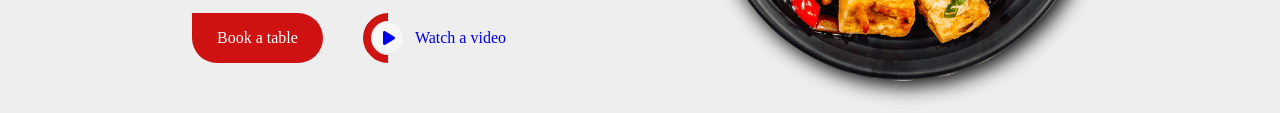
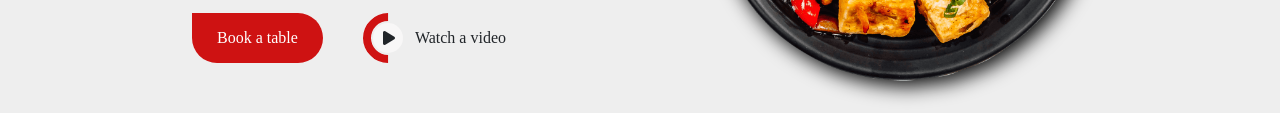
Before and after one commit to mohamedramadan5119-collab/mealify, a plain HTML site: page index.html in a window 1280 px wide. Shown: the part 505-618 px from the top of the page. Drawn offline with Linux system fonts and the light colour scheme.

Commit message:
Update style.css

```diff
--- a/style/style.css
+++ b/style/style.css
@@ -203,6 +203,8 @@ body{
     justify-content: center;
     align-items: center;
     position: relative;
+    color: rgb(33, 37, 41);
+    font-size: 16px;
 }
 
 
```
